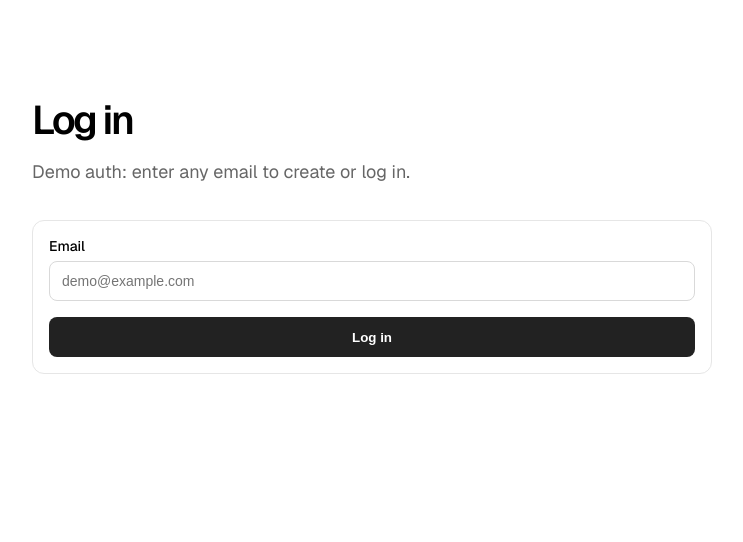
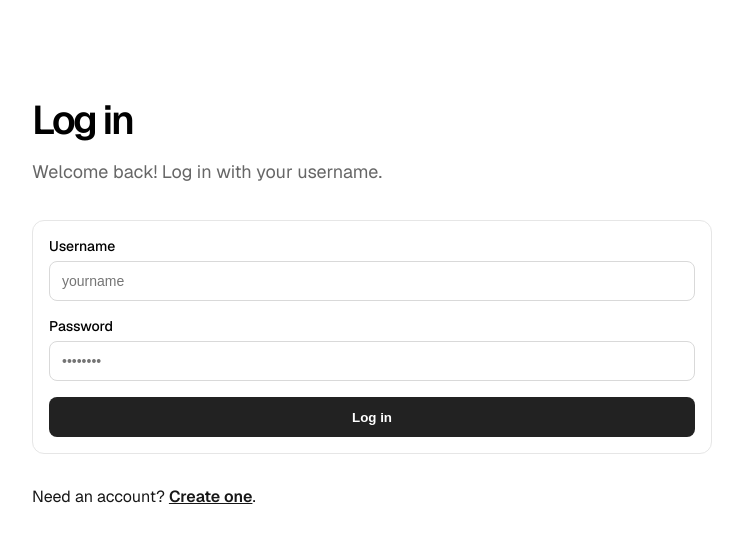
Before and after one commit to nesteajeff/habit-tracker, a Next.js app in the folder web/: page /login in a window 1280 px wide. Shown: the top 542 px of the page, without its empty margins (268-1011 px from the left). Built offline with nearby package versions, Linux system fonts and the light colour scheme.

Commit message:
update login page to have password

```diff
--- a/web/src/app/login/page.tsx
+++ b/web/src/app/login/page.tsx
@@ -2,6 +2,7 @@
 
 import { useState } from "react";
 import { useRouter } from "next/navigation";
+import Link from "next/link";
 import styles from "../page.module.css";
 
 const getApiBaseUrl = () =>
@@ -9,7 +10,8 @@ const getApiBaseUrl = () =>
 
 export default function LoginPage() {
   const router = useRouter();
-  const [email, setEmail] = useState("");
+  const [username, setUsername] = useState("");
+  const [password, setPassword] = useState("");
   const [error, setError] = useState<string | null>(null);
   const [isSubmitting, setIsSubmitting] = useState(false);
 
@@ -19,8 +21,13 @@ export default function LoginPage() {
     event.preventDefault();
     setError(null);
 
-    if (!email.trim()) {
-      setError("Email is required.");
+    if (!username.trim()) {
+      setError("Username is required.");
+      return;
+    }
+
+    if (!password) {
+      setError("Password is required.");
       return;
     }
 
@@ -30,11 +37,12 @@ export default function LoginPage() {
         method: "POST",
         headers: { "Content-Type": "application/json" },
         credentials: "include",
-        body: JSON.stringify({ email: email.trim() }),
+        body: JSON.stringify({ username: username.trim(), password }),
       });
 
       if (!response.ok) {
-        throw new Error("Login failed.");
+        const payload = await response.json().catch(() => null);
+        throw new Error(payload?.error ?? "Login failed.");
       }
 
       router.push("/");
@@ -52,22 +60,36 @@ export default function LoginPage() {
         <header className={styles.header}>
           <h1 className={styles.title}>Log in</h1>
           <p className={styles.subtitle}>
-            Demo auth: enter any email to create or log in.
+            Welcome back! Log in with your username.
           </p>
         </header>
 
         <form className={styles.form} onSubmit={handleSubmit}>
           <div className={styles.field}>
-            <label className={styles.label} htmlFor="email">
-              Email
+            <label className={styles.label} htmlFor="username">
+              Username
             </label>
             <input
-              id="email"
+              id="username"
               className={styles.input}
-              type="email"
-              value={email}
-              onChange={(event) => setEmail(event.target.value)}
-              placeholder="demo@example.com"
+              type="text"
+              value={username}
+              onChange={(event) => setUsername(event.target.value)}
+              placeholder="yourname"
+            />
+          </div>
+
+          <div className={styles.field}>
+            <label className={styles.label} htmlFor="password">
+              Password
+            </label>
+            <input
+              id="password"
+              className={styles.input}
+              type="password"
+              value={password}
+              onChange={(event) => setPassword(event.target.value)}
+              placeholder="••••••••"
             />
           </div>
 
@@ -77,6 +99,14 @@ export default function LoginPage() {
             {isSubmitting ? "Logging in..." : "Log in"}
           </button>
         </form>
+
+        <p className={styles.helperText}>
+          Need an account?{" "}
+          <Link className={styles.link} href="/create-account">
+            Create one
+          </Link>
+          .
+        </p>
       </main>
     </div>
   );
```
